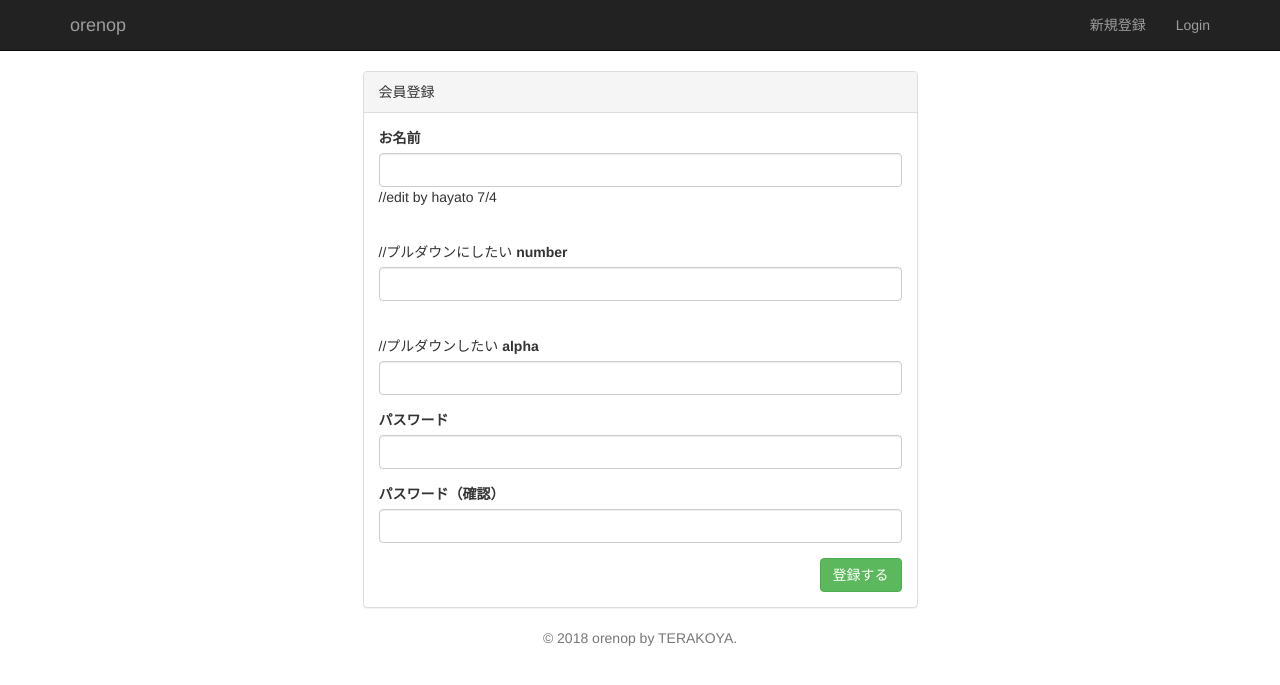
After one commit to uyomaji88910/orenop, a Laravel app: page /signup in a window 1280 px wide. The commit adds this page. Shown: the top 685 px of the page. Run offline with Laravel 8, Linux system fonts and the light colour scheme; settings files or empty folders that the repository lacks are supplied; some libraries are stand-ins or nearby versions.

Commit message:
add register function

```diff
--- a/app/Http/Controllers/Auth/RegisterController.php
+++ b/app/Http/Controllers/Auth/RegisterController.php
@@ -27,7 +27,7 @@ class RegisterController extends Controller
      *
      * @var string
      */
-    protected $redirectTo = '/home';
+    protected $redirectTo = '/';
 
     /**
      * Create a new controller instance.
@@ -48,8 +48,9 @@ class RegisterController extends Controller
     protected function validator(array $data)
     {
         return Validator::make($data, [
-            'name' => 'required|string|max:255',
-            'email' => 'required|string|email|max:255|unique:users',
+            'nickname' => 'required|string|max:255',
+//            'email' => 'required|string|email|max:255|unique:users',
+// ホームに対するものも追加
             'password' => 'required|string|min:6|confirmed',
         ]);
     }
@@ -63,8 +64,10 @@ class RegisterController extends Controller
     protected function create(array $data)
     {
         return User::create([
-            'name' => $data['name'],
-            'email' => $data['email'],
+            'nickname' => $data['nickname'],
+  //          'email' => $data['email'],
+            'team_number' => $data['team_number'],
+            'team_class' => $data['team_class'],
             'password' => bcrypt($data['password']),
         ]);
     }
--- a/app/User.php
+++ b/app/User.php
@@ -15,7 +15,7 @@ class User extends Authenticatable
      * @var array
      */
     protected $fillable = [
-        'name', 'email', 'password',
+        'nickname', 'team_number', 'team_class', 'password',
     ];
 
     /**
--- /dev/null
+++ b/resources/views/auth/register.blade.php
@@ -0,0 +1,43 @@
+@extends('layouts.app')
+
+    @section('content')
+<div class="row">
+    <div class="col-xs-offset-3 col-xs-6">
+        <div class="panel panel-default">
+            <div class="panel-heading">会員登録</div>
+            <div class="panel-body">
+{!! Form::open(['route' => 'signup.post']) !!}
+                    <div class="form-group">
+                    {!! Form::label('nickname', 'お名前') !!}
+                        {!! Form::text('nickname', old('nickname'), ['class' => 'form-control']) !!} //edit by hayato 7/4
+                    </div>
+
+　　　　　　　　　　　<div class="form-group"> //プルダウンにしたい
+                    {!! Form::label('team_number', 'number') !!}
+                        {!! Form::text('team_number', old('team_number'), ['class' => 'form-control']) !!}
+                    </div>
+
+　　　　　　　　　　　<div class="form-group"> //プルダウンしたい
+                    {!! Form::label('team_class', 'alpha') !!}
+                        {!! Form::text('team_class', old('team_class'), ['class' => 'form-control']) !!}
+                    </div>
+
+                    <div class="form-group">
+                    {!! Form::label('password', 'パスワード') !!}
+                        {!! Form::password('password', ['class' => 'form-control']) !!}
+                    </div>
+
+                    <div class="form-group">
+                    {!! Form::label('password_confirmation', 'パスワード（確認）') !!}
+                        {!! Form::password('password_confirmation', ['class' => 'form-control']) !!}
+                    </div>
+
+                    <div class="text-right">
+                    {!! Form::submit('登録する', ['class' => 'btn btn-success']) !!}
+                    </div>
+                    {!! Form::close() !!}
+            </div>
+        </div>
+    </div>
+</div>
+@endsection
--- a/resources/views/commons/navbar.blade.php
+++ b/resources/views/commons/navbar.blade.php
@@ -14,7 +14,7 @@
             </div>
             <div class="collapse navbar-collapse" id="bs-example-navbar-collapse-1">
                 <ul class="nav navbar-nav navbar-right">
-                    <li><a href="#">Signup</a></li>
+                    <li><a href="{{ route('signup.get') }}">新規登録</a></li>
                     <li><a href="#">Login</a></li>
                 </ul>
             </div>
--- a/routes/web.php
+++ b/routes/web.php
@@ -14,3 +14,7 @@
 Route::get('/', function () {
     return view('welcome');
 });
+
+// User registration
+Route::get('signup', 'Auth\RegisterController@showRegistrationForm')->name('signup.get');
+Route::post('signup', 'Auth\RegisterController@register')->name('signup.post');
```
Also changed, not shown: database/migrations/2014_10_12_000000_create_users_table.php.
